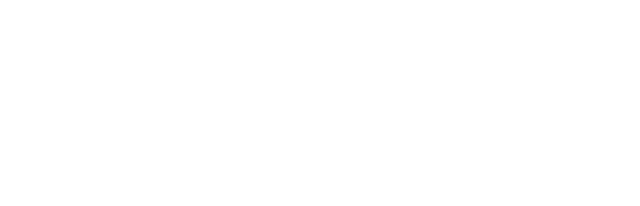
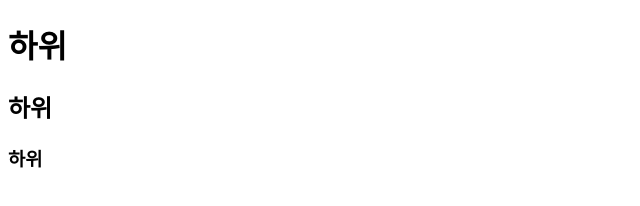
Before and after one commit to wooluck210/deeper, a plain HTML site: page index.html in a window 1280 px wide. Shown: the whole page, without its empty margins (0-640 px from the left). Drawn offline with Linux system fonts and the light colour scheme.

Commit message:
index.html 파일 수정
여러 줄 커밋 수정
"

```diff
--- a/index.html
+++ b/index.html
@@ -7,6 +7,8 @@
     <title></title>
   </head>
   <body>
-    <h1></h1>
+    <h1>하위</h1>
+    <h2>하위</h2>
+    <h3>하위</h3>
   </body>
 </html>
```
